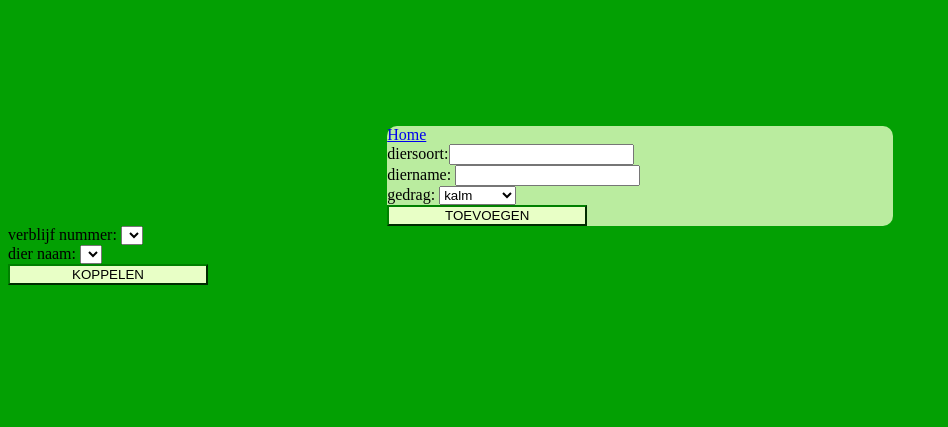
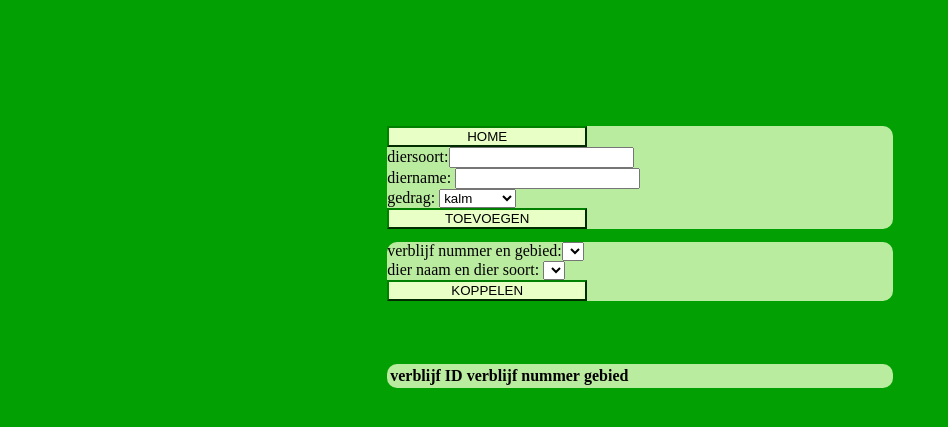
Before and after one commit to foxydepiraat/dierentuin_p1.3, a PHP site: page /dierenToevoegen.php in a window 1280 px wide. Shown: the top 427 px of the page, without its empty margins (0-948 px from the left). Run offline with PHP 8.4, Linux system fonts and the light colour scheme; data that the repository does not hold is empty.

Commit message:
dierentuin is klaar

```diff
--- a/dierenToevoegen.php
+++ b/dierenToevoegen.php
@@ -17,31 +17,34 @@ require ("dierDB.php");
     <form method="POST">
         <div id="toevoegen">
         <!-- knop naar home -->
-        <a href="home.php">Home</a><br/>
-
+        <input type="submit" name="btnHome" value="HOME" class="homebtn"/><br/>
+        <?php
+            if(isset($_POST['btnHome'])){
+                header('location:home.php');
+            }
+        ?>
         <!-- formulier voor de dieren in de lijst te zetten -->
-        diersoort:<input type="text"   name="txtDier" required/><br/>
-        diername: <input type="text"   name="txtName" required/><br/>
+        diersoort:<input type="text"   name="txtDier" /><br/>
+        diername: <input type="text"   name="txtName" /><br/>
 
         gedrag:   <select  name="gedrag">
                     <option value="kalm">     kalm</option>
                     <option value="agressief">agressief</option>
                   </select><br/>
-                  <input type="submit" name="btnErbij" value="TOEVOEGEN" `
-                style="width:200px; background-color: rgb(232, 255, 198); border-color:green;"/>
+                  <input type="submit" name="btnErbij" value="TOEVOEGEN" class="homebtn"/>
         </div>
 </form>
         <div id="Koppelen">
         <form method="POST">
 
-        verblijf nummer:   <select  name="verblijf_num">
+        verblijf nummer en gebied:<select  name="gebied">
                                     <?php
                                     $query = "SELECT * FROM verblijf WHERE verblijf_id NOT IN(SELECT verblijf_id FROM dierverblijf_id)";
                                     $stm=$conn->prepare($query);
                                     if($stm->execute())
                                     {
                                         while($verblijf = $stm->fetch(PDO::FETCH_ASSOC)){
-                            echo "<option value='".$verblijf['verblijf_num']."' >".$verblijf['verblijf_num']."<option/>";
+                                            echo "<option value='".$verblijf['verblijf_num']."' >".$verblijf['verblijf_num']."-".$verblijf['gebied']."<option/>";
                                         }
                                     }else {
                                         echo "query mislukt <br/>";
@@ -49,14 +52,14 @@ require ("dierDB.php");
                                     ?>
                                     </select><br/>
 
-                dier naam:   <select  name="dierID">
+                dier naam en dier soort:   <select  name="dierID">
                     <?php
                     $query1 = "SELECT * FROM dier WHERE dier_id NOT IN(SELECT dier_id FROM dierverblijf_id)";
                     $stm=$conn->prepare($query1);
                     if($stm->execute())
                     {
                         while($dierNaam = $stm->fetch(PDO::FETCH_ASSOC)){
-                            echo "<option value='".$dierNaam['naam']."' >".$dierNaam['naam']."<option/>";
+                            echo "<option value='".$dierNaam['naam']."' >".$dierNaam['naam']."-".$dierNaam['soort']."<option/>";
                         }
                     }else {
                         echo "query mislukt";
@@ -94,9 +97,9 @@ require ("dierDB.php");
             $stm->execute();
             $dierID=$stm->fetch(PDO::FETCH_OBJ);
 
-            $verblijf_num=$_POST['verblijf_num'];
+            $verblijfNum=$_POST['gebied'];
 
-            $query3="SELECT verblijf_id FROM verblijf WHERE verblijf_num=$verblijf_num ";
+            $query3="SELECT verblijf_id FROM verblijf WHERE verblijf_num=$verblijfNum ";
             $stm=$conn->prepare($query3);
             $stm->execute();
             $verblijfID=$stm->fetch(PDO::FETCH_OBJ);
@@ -104,15 +107,49 @@ require ("dierDB.php");
 
             $query4="INSERT INTO dierverblijf_id ( dier_id, verblijf_id) values($dierID->dier_id,'$verblijfID->verblijf_id' )";
             $stm=$conn->prepare($query4);
-            if($stm->execute());
+            if($stm->execute()){
                 echo "gelukt";
+                header('location:dierentoevoegen.php');
             }
+        }
+
+    ?>
+        </table>
+        </div>
+
+            <div id="verblijfOverzicht">
+        <table>
+            <tr>
+                <th>verblijf ID</th>
+                <th>verblijf nummer</th>
+                <th>gebied</th>
+            </tr>
+            <?php
+            $query = "SELECT * FROM verblijf  WHERE verblijf_id NOT IN(SELECT verblijf_id FROM dierverblijf_id) ORDER BY verblijf_num asc;";
+            $stm=$conn->prepare($query);
+            if($stm->execute() == true)
+            {
+                $verblijf = $stm->fetchAll(PDO::FETCH_OBJ);
+
+            }else {
+                echo "query mislukt";
+            }
+                 foreach($verblijf as $item){
+                    echo "<tr>";
+                    echo "<td>$item->verblijf_id</td>";
+                    echo "<td>$item->verblijf_num</td>";
+                    echo "<td>$item->gebied</td>";
+                    echo "</tr>";
+                 }
+
 
                  ?>
 
 
 
-
         </table>
         </div>
+
+
+
 </body>
--- a/index.php
+++ b/index.php
@@ -59,7 +59,7 @@
 		{
 		//knop naar home pagina
 			Header("location: home.php");
-		}else echo "verkeerde usernaam of wachtwoord ";
+		}else echo "";
 	}
 
 ?>
--- a/styles.css
+++ b/styles.css
@@ -24,9 +24,10 @@ h4{
 }
 
 #btnlogin {
-    position: relative;
-    left: 50%;
+    width: 500px;
+    margin-left: 30%;
     transform: translate(-50%,-0%);
+
 }
 #password {
     position: relative;
@@ -80,9 +81,23 @@ td{
     border-radius: 10px;
 }
 
-#koppelen{
-    background-color: rgb(232, 255, 198);
-    margin-top: 10%;
+#Koppelen{
+    float: center;
+    background-color: rgba(232, 255, 198, 0.8);
+    margin-top: 1%;
     margin-left: 30%;
     margin-right: 30%;
+    border-radius: 10px;
 }
+#wijzig{
+    margin-top: 1%;
+    margin-left: 15%;
+    margin-right: 15%;
+    width: 500px;
+    background-color: rgba(232, 255, 198, 0.8);
+}
+.homebtn{
+    width:200px;
+    background-color: rgb(232, 255, 198);
+    border-color:green;
+}
```
Also changed, not shown: DierenLijst.php (+7 -6 lines), aanpassen.php (deleted, +0 -42 lines), legeverblijf.php (+1 -32 lines). Lines whose indentation alone changed are shown as unchanged.
